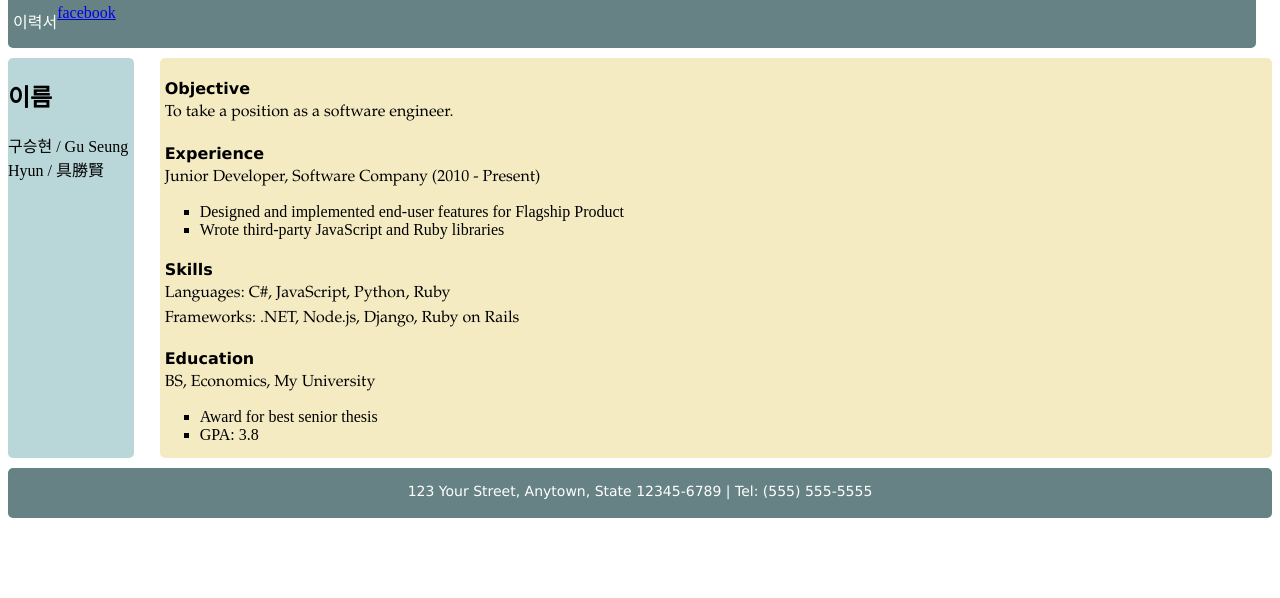
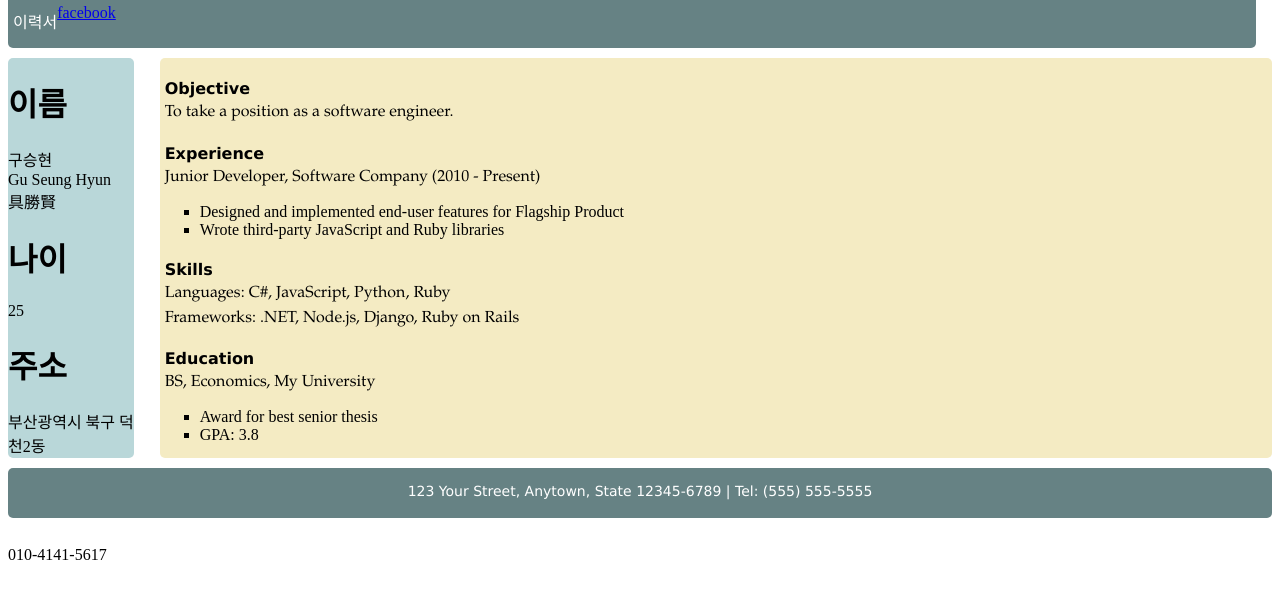
Before and after one commit to rntmdgus/test, a plain HTML site: page index.html in a window 1280 px wide. Drawn offline with Linux system fonts and the light colour scheme.

Commit message:
Update index.html

```diff
--- a/index.html
+++ b/index.html
@@ -10,8 +10,14 @@
 			<a href="https://www.facebook.com/dc10727"><p id="facebook">facebook</p></a>
 		</div>
 		<div class="left">
-			<h2>이름</h2>
-			<p>구승현 / Gu Seung Hyun / 具勝賢</p>
+			<h1>이름</h1>
+			<p>구승현<br>Gu Seung Hyun<br>具勝賢</p>
+			<h1>나이</h1>
+			<p>25</p>
+			<h1>주소</h1>
+			<p>부산광역시 북구 덕천2동</p>
+			<h1>연락처</h1>
+			<p>010-4141-5617</p>
 		</div>
 		<div class="right">
 			<h4>Objective</h4>
```
